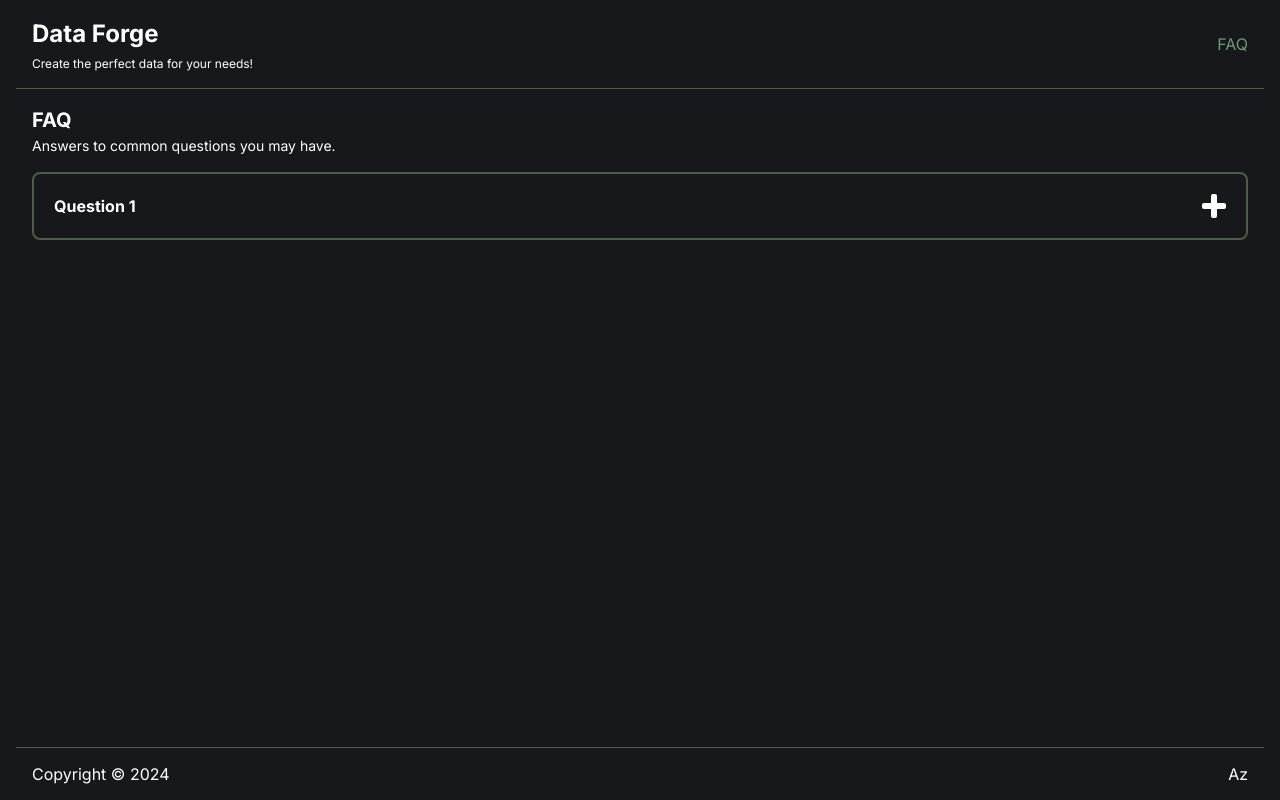
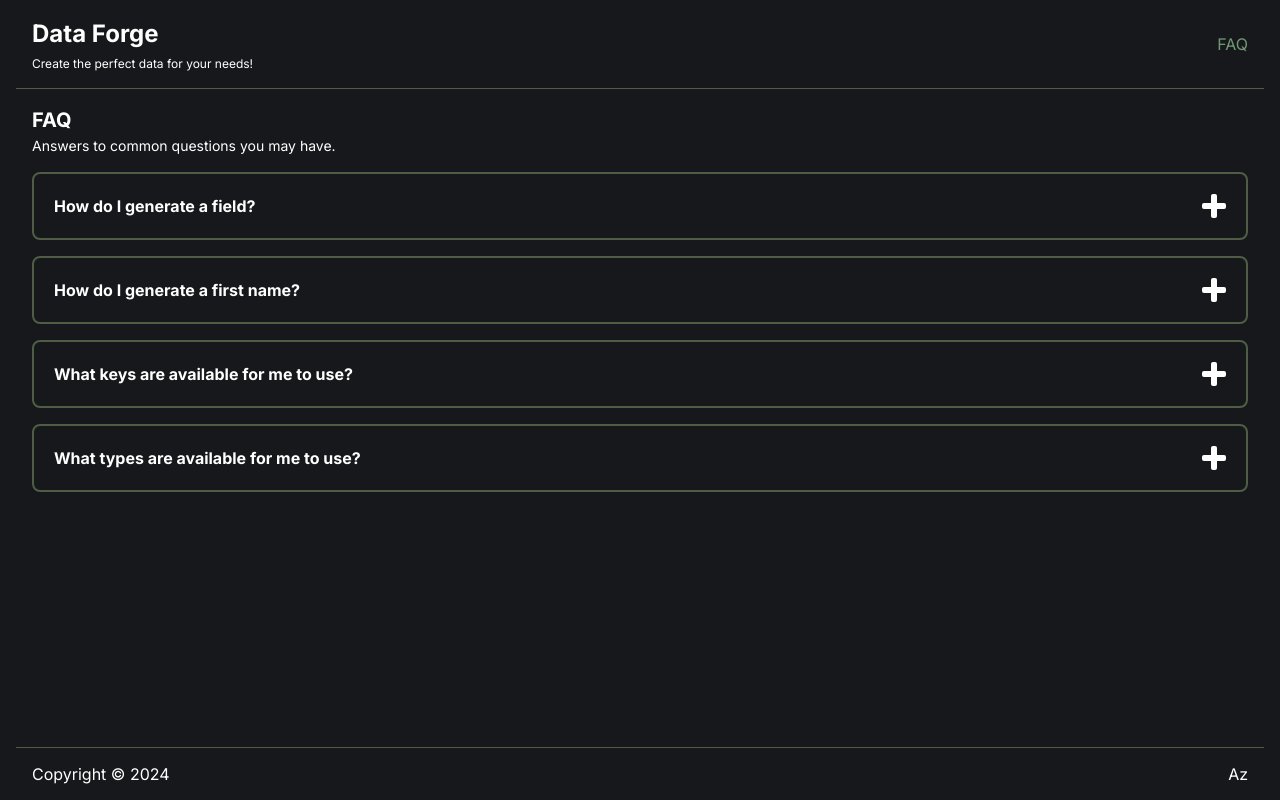
Before and after one commit to AlsonZ/Data-Forge, a Next.js app: page /faq in a window 1280 px wide. Built offline with nearby package versions, Linux system fonts and the light colour scheme.

Commit message:
Add Initial FAQ questions, update CodeViewer to CodeEditor, add initial CodeView component to show code

```diff
--- a/src/app/faq/faq.module.css
+++ b/src/app/faq/faq.module.css
@@ -20,6 +20,12 @@
   color: var(--text);
 }
 
+.questionList {
+  display: flex;
+  flex-direction: column;
+  gap: 16px;
+}
+
 @media (min-width: 768px) {
   .main {
     padding: 0 32px;
--- a/src/app/faq/page.tsx
+++ b/src/app/faq/page.tsx
@@ -1,5 +1,26 @@
 import styles from "./faq.module.css";
 import { Question } from "~/components/Question/Question";
+
+const questions = [
+  {
+    heading: "How do I generate a field?",
+    answer: `Create an Array in the left code editor section. Then insert objects with the keys required for your specific field type.`,
+  },
+  {
+    heading: "How do I generate a first name?",
+    answer: "Here is an example to generate a first name field. ",
+    codeExample:
+      '[{\n  "fieldName": "first_name",\n  "type": "firstName",\n  "min": 5,\n  "max": 15\n}]',
+  },
+  {
+    heading: "What keys are available for me to use?",
+    answer: `The keys that are available to be used are "fieldName", "type", "min", "max". If "min" and "max" are not supplied, they will use their default value`,
+  },
+  {
+    heading: "What types are available for me to use?",
+    answer: `The current types that are available to be used are "firstName", "lastName", "fullName", "password", "mobileNumber", "number" and "string". `,
+  },
+];
 
 export default function Faq() {
   return (
@@ -10,8 +31,10 @@ export default function Faq() {
           Answers to common questions you may have.
         </span>
       </div>
-      <div>
-        <Question heading="Question 1" answer="Answer to question 1." />
+      <div className={styles.questionList}>
+        {questions.map((props, index) => (
+          <Question {...props} key={props.heading + index} />
+        ))}
       </div>
     </div>
   );
--- a/src/components/CodeSelection/CodeSelection.tsx
+++ b/src/components/CodeSelection/CodeSelection.tsx
@@ -1,10 +1,10 @@
 "use client";
 import type { FieldsType } from "~/store/fields";
-import { useRef, useState, useEffect } from "react";
+import { useState, useEffect } from "react";
 import type { ChangeEvent } from "react";
 import { useFieldStore } from "~/store/fields";
 import styles from "./codeSelection.module.css";
-import CodeViewer from "../CodeViewer/CodeViewer";
+import CodeEditor from "../CodeEditor/CodeEditor";
 
 export const CodeSelection = () => {
   // const codeEditorRef = useRef<HTMLTextAreaElement>(null);
@@ -35,7 +35,7 @@ export const CodeSelection = () => {
       <div className={styles.errorContainer}>
         {error && <p className={styles.error}>{error}</p>}
       </div>
-      <CodeViewer
+      <CodeEditor
         value={codeValue}
         placeholder="Please enter JSON."
         onChange={onChange}
--- /dev/null
+++ b/src/components/CodeView/CodeView.tsx
@@ -0,0 +1,18 @@
+import { Light as SyntaxHighlighter } from "react-syntax-highlighter";
+import json from "react-syntax-highlighter/dist/esm/languages/hljs/json";
+import a11yDark from "react-syntax-highlighter/dist/esm/styles/hljs/a11y-dark";
+
+SyntaxHighlighter?.registerLanguage("json", json);
+
+const CodeView = ({ children }: { children: React.ReactNode }) => {
+  const code = children?.toString();
+  if (!code) return null;
+
+  return (
+    <SyntaxHighlighter language="json" style={a11yDark}>
+      {code}
+    </SyntaxHighlighter>
+  );
+};
+
+export default CodeView;
--- a/src/components/DataOutput/DataOutput.tsx
+++ b/src/components/DataOutput/DataOutput.tsx
@@ -2,7 +2,7 @@
 import { useCallback, useEffect, useState } from "react";
 import { useFieldStore } from "~/store/fields";
 import type { Field, FieldsType } from "~/store/fields";
-import CodeViewer from "../CodeViewer/CodeViewer";
+import CodeEditor from "../CodeEditor/CodeEditor";
 import { generateRandomLetters } from "~/generators/generateRandomLetters";
 import { generateRandomFieldItem } from "~/generators/generateRandomFieldItems";
 import {
@@ -92,7 +92,7 @@ export const DataOutput = () => {
     <>
       <RowInput onSubmitRows={onSubmitRows} />
       {/* Add Loading for large amount of data being generated */}
-      <CodeViewer
+      <CodeEditor
         value={output}
         placeholder="Waiting for Fields"
         onKeyDown={(e) => {
--- a/src/components/Question/Question.tsx
+++ b/src/components/Question/Question.tsx
@@ -1,20 +1,22 @@
 "use client";
 import { useState } from "react";
 import styles from "./question.module.css";
+import CodeView from "../CodeView/CodeView";
 
-type QuestionType = {
+type QuestionProps = {
   heading: string;
   answer: string;
+  codeExample?: string;
 };
 
-export const Question = ({ heading, answer }: QuestionType) => {
+export const Question = ({ heading, answer, codeExample }: QuestionProps) => {
   const [active, setActive] = useState<boolean>(false);
   const onClick = () => {
     setActive((prevState) => !prevState);
   };
   return (
-    <div className={styles.question} onClick={onClick}>
-      <h3 className={styles.questionHeading}>
+    <div className={styles.question}>
+      <h3 className={styles.questionHeading} onClick={onClick}>
         {heading}
         <div className={`${styles.cross} ${active ? styles.crossActive : ""}`}>
           <div
@@ -29,6 +31,7 @@ export const Question = ({ heading, answer }: QuestionType) => {
         }`}
       >
         <p className={styles.answer}>{answer}</p>
+        {codeExample && <CodeView>{codeExample}</CodeView>}
       </div>
     </div>
   );
--- a/src/components/Question/question.module.css
+++ b/src/components/Question/question.module.css
@@ -3,7 +3,6 @@
   font-size: 16px;
   border: 2px solid var(--secondary);
   border-radius: 8px;
-  cursor: pointer;
   padding: 0 20px;
 }
 .questionHeading {
@@ -16,6 +15,7 @@
   line-height: 24px;
   margin: 0;
   padding: 20px 0;
+  cursor: pointer;
 }
 .cross {
   position: relative;
```
Also changed, not shown: src/components/CodeEditor/CodeEditor.tsx (renamed from src/components/CodeViewer/CodeViewer.tsx, +5 -5 lines), src/components/CodeEditor/codeEditor.module.css (renamed from src/components/CodeViewer/codeViewer.module.css).
